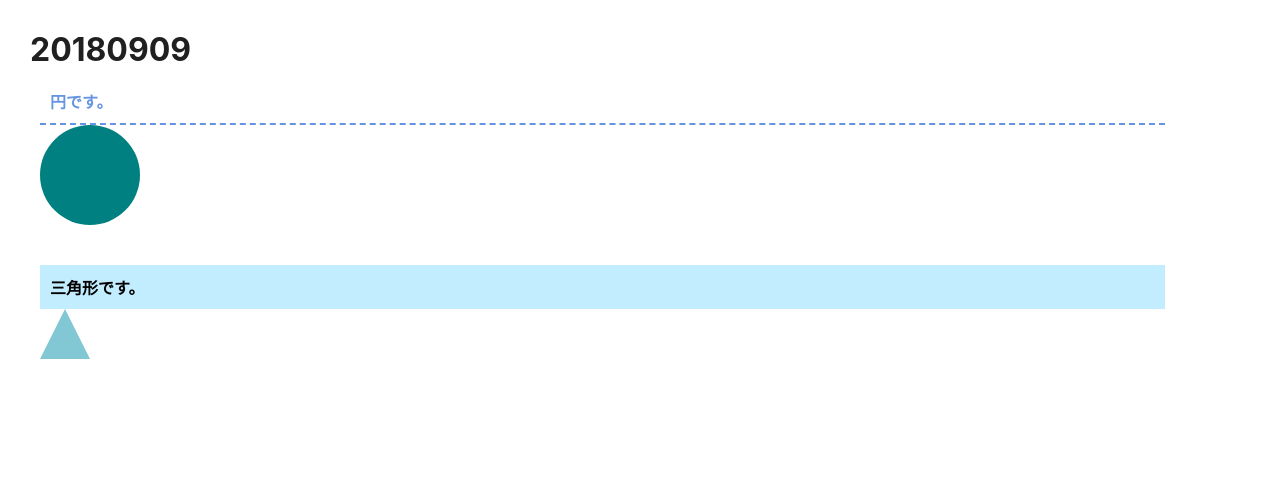
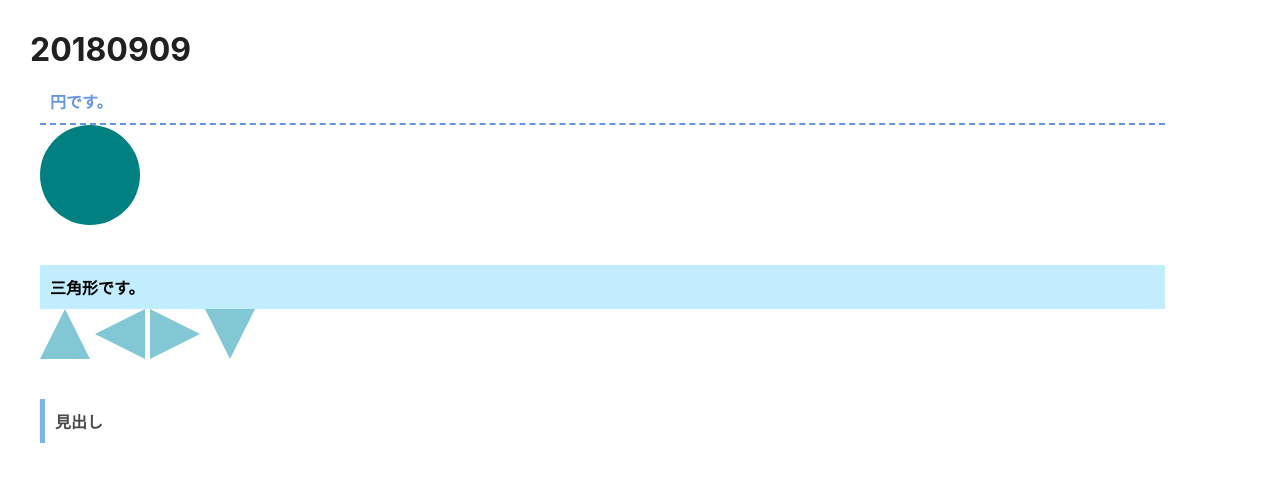
Before and after one commit to YukaKadokura/freespace, a Nuxt app: page /day/2018/09/09 in a window 1280 px wide. Shown: the top 482 px of the page. Built offline with nearby package versions, Linux system fonts and the light colour scheme.

Commit message:
複数の向きの三角形を作成。

```diff
--- a/pages/day/2018/09/09.vue
+++ b/pages/day/2018/09/09.vue
@@ -7,7 +7,15 @@
         </div>
         <div class="content">
             <p class="midashi2">三角形です。</p>
-            <div class="triangle"></div>
+            <div class="flex">
+                <div class="triangle margin5"></div>
+                <div class="triangle2 margin5"></div>
+                <div class="triangle3 margin5"></div>
+                <div class="triangle4 margin5"></div>
+            </div>
+        </div>
+        <div class="content">
+            <p class="midashi3">見出し</p>
         </div>
     </div>
 </template>
@@ -42,6 +50,12 @@
     background:#c2edff;
     padding:10px;
 }
+.flex{
+    display:flex;
+}
+.margin5{
+    margin-right:5px;
+}
 .triangle{
     width:0;
     height:0;
@@ -49,4 +63,32 @@
     border-right:25px solid transparent;
     border-bottom:50px solid #81C7D4;
 }
+.triangle2{
+    width:0;
+    height:0;
+    border-bottom:25px solid transparent;
+    border-top:25px solid transparent;
+    border-right:50px solid #81C7D4;
+}
+.triangle3{
+    width:0;
+    height:0;
+    border-top:25px solid transparent;
+    border-bottom:25px solid transparent;
+    border-left:50px solid #81c7d4;
+}
+.triangle4{
+    wigth:0;
+    height:0;
+    border-left:25px solid transparent;
+    border-right:25px solid transparent;
+    border-top:50px solid #81c7d4;
+}
+.midashi3{
+    color:#494949;
+    font-weight:bold;
+    background:transparent;
+    border-left:solid 5px #7db4e6;
+    padding:10px;
+}
 </style>
```
